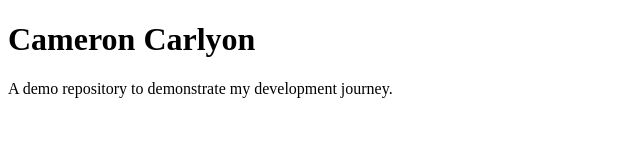
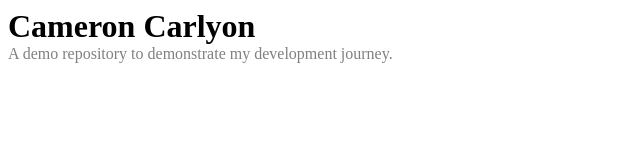
Before and after one commit to CameronCarlyon/cameroncarlyon.github.io, a plain HTML site: page index.html in a window 1280 px wide. Shown: the whole page, without its empty margins (0-640 px from the left). Drawn offline with Linux system fonts and the light colour scheme.

Commit message:
Update index.html
Minor corrections

```diff
--- a/index.html
+++ b/index.html
@@ -1,7 +1,7 @@
 <!DOCTYPE html>
 <html>
   <head>
-    <link rel="stylesheet" href:"styles.css">
+    <link rel="stylesheet" href="styles.css" />
     <title>My Development Journey</title>
   </head>
   <body>
```
